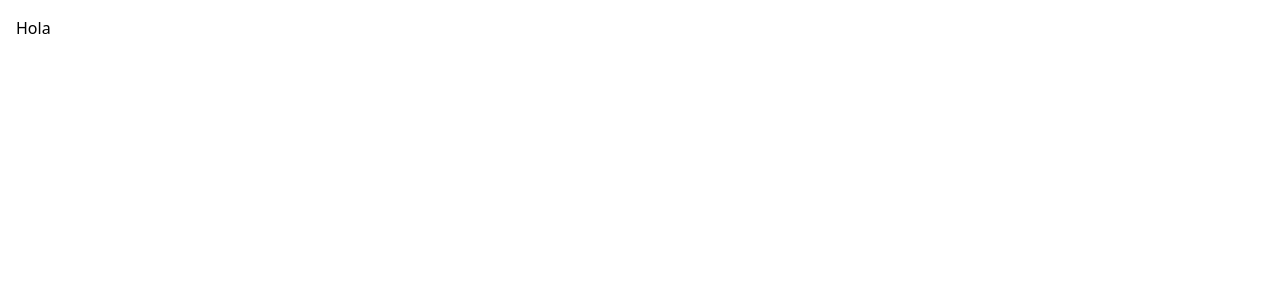
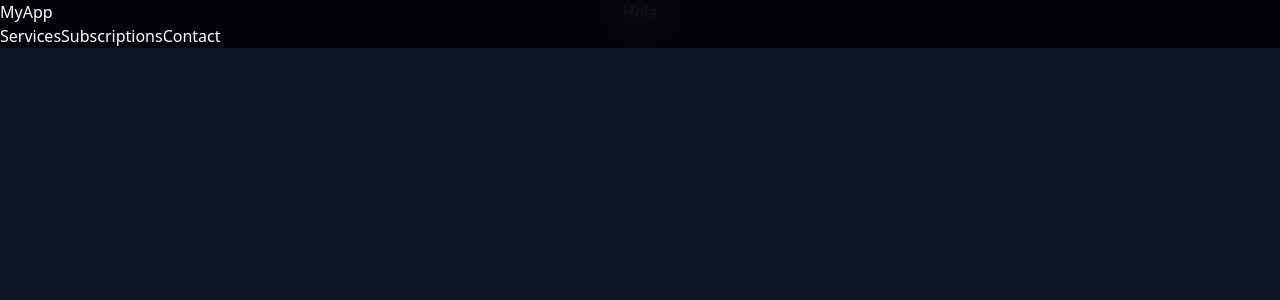
Before and after one commit to danipoav/Subs-app, a React (Vite) app: page / in a window 1280 px wide. Shown: the top 300 px of the page. Built offline with nearby package versions, Linux system fonts and the light colour scheme.

Commit message:
Creating navbar and first content

```diff
--- a/package.json
+++ b/package.json
@@ -12,7 +12,8 @@
   "dependencies": {
     "@tailwindcss/vite": "^4.0.14",
     "react": "^19.0.0",
-    "react-dom": "^19.0.0"
+    "react-dom": "^19.0.0",
+    "react-icons": "^5.5.0"
   },
   "devDependencies": {
     "@eslint/js": "^9.21.0",
--- a/src/App.tsx
+++ b/src/App.tsx
@@ -1,9 +1,15 @@
+import Navbar from "./components/Navbar"
 
 function App() {
 
   return (
     <>
-      <h1 className=" p-4">Hola</h1>
+      <div className=" min-h-screen bg-gray-900 text-white flex flex-col items-center">
+        Hola
+        <div className=" w-full max-w-5xl px-6">
+          <Navbar />
+        </div>
+      </div>
     </>
   )
 }
--- /dev/null
+++ b/src/components/Navbar.tsx
@@ -0,0 +1,18 @@
+
+
+export default function Navbar() {
+    return (
+        <>
+            <nav className=" fixed top-0 left-0 w-full bg-black bg-opacity-80 backdrop-blur-md z-50">
+                <div className="">
+                    <div>MyApp</div>
+                    <div>
+                        <a href="#">Services</a>
+                        <a href="#">Subscriptions</a>
+                        <a href="#">Contact</a>
+                    </div>
+                </div>
+            </nav>
+        </>
+    )
+}
```
Also changed, not shown: src/components/Footer.tsx (added, +8 -0 lines), 1 other file (tests, documents, lock files or other folders).
